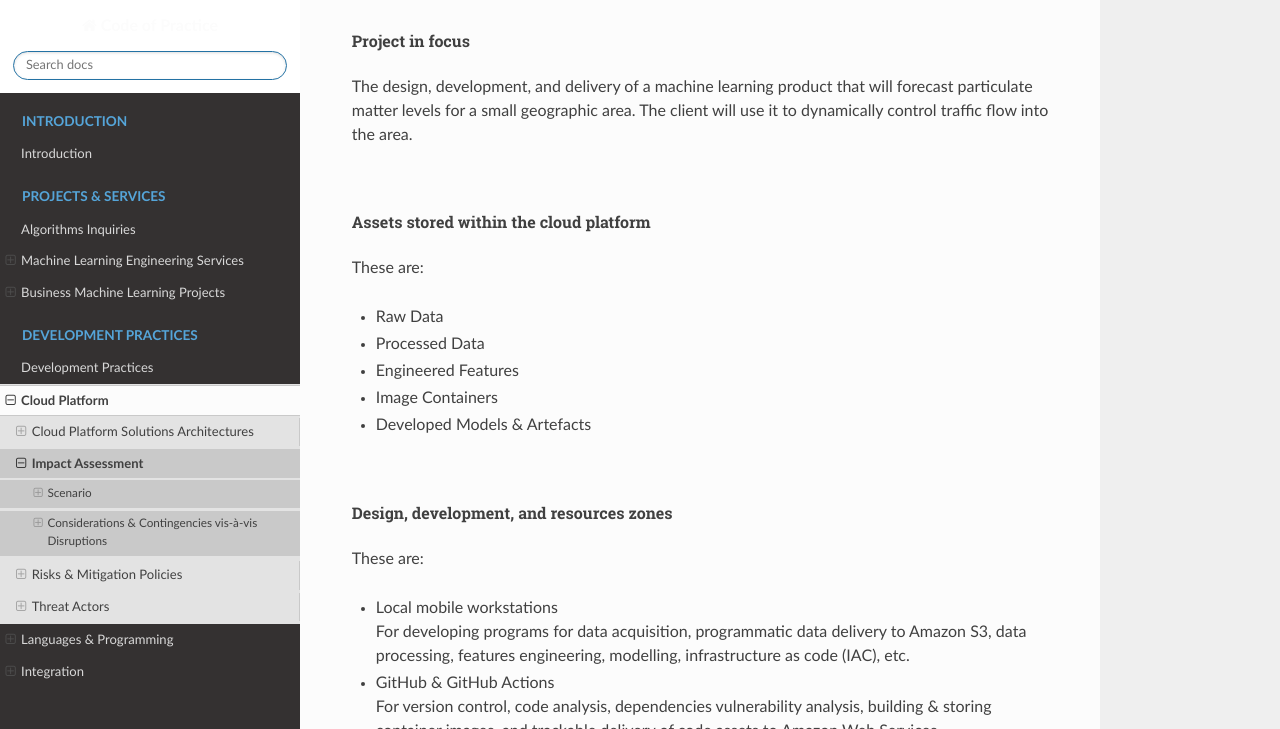
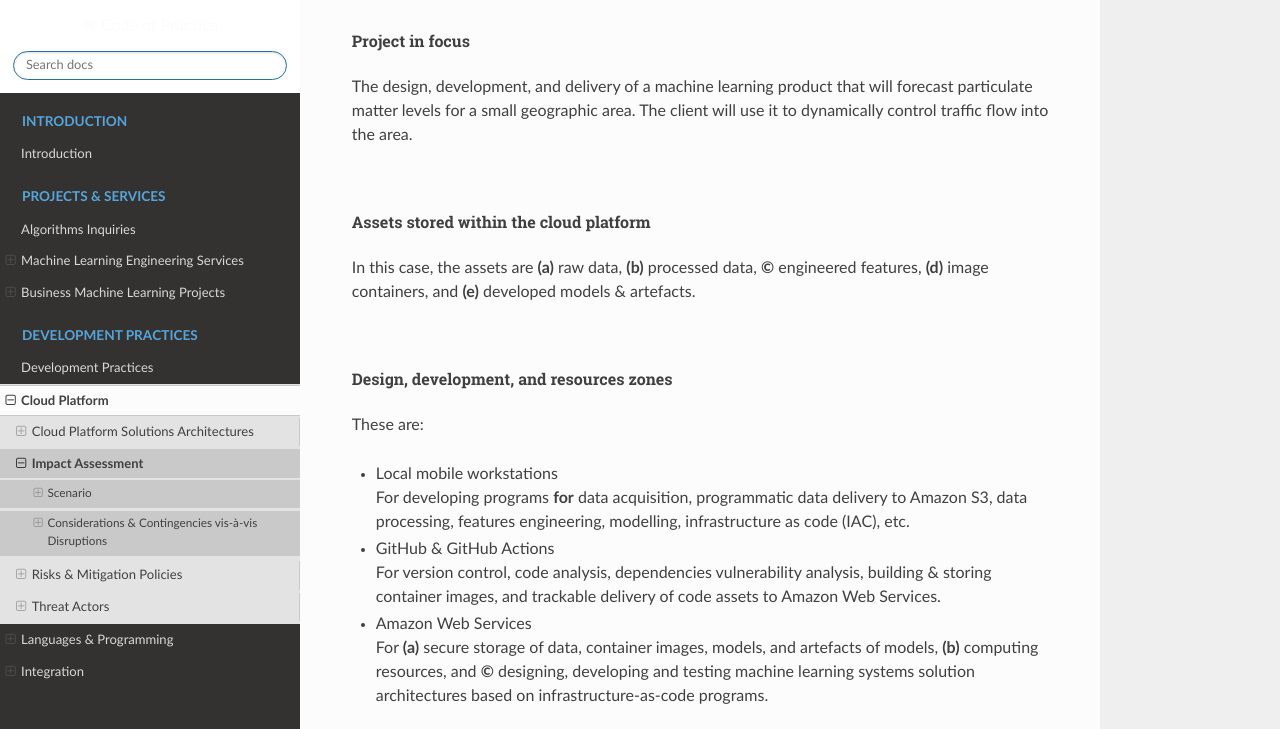
Before and after one commit to thereferences/practice, a Sphinx documentation site: the page built from docs/source/development/cloud/impact.md, in a window 1280 px wide and 900 px high, scrolled down 644 px, cut to the strip 0-729 px from the top of the window. Built offline with Sphinx 7.4.7 and the Read the Docs theme 2.0.0, drawn with Linux system fonts in a browser that asks for light colours.

Commit message:
Update docs/source/development/cloud/impact.md

```diff
--- a/docs/source/development/cloud/impact.md
+++ b/docs/source/development/cloud/impact.md
@@ -26,13 +26,8 @@ The design, development, and delivery of a machine learning product that will fo
 
 ### Assets stored within the cloud platform
 
-These are:
-
-* Raw Data
-* Processed Data
-* Engineered Features
-* Image Containers
-* Developed Models & Artefacts
+In this case, the assets are **(a)** raw data, **(b)** processed data, **(c)** engineered features, **(d)** image containers, and
+**(e)** developed models & artefacts.
 
 <br>
 
@@ -41,7 +36,7 @@ These are:
 These are:
 
 * Local mobile workstations<br>
-  For developing programs for data acquisition, programmatic data delivery to Amazon S3, data processing, features engineering, modelling, infrastructure as code (IAC), etc.
+  For developing programs **for** data acquisition, programmatic data delivery to Amazon S3, data processing, features engineering, modelling, infrastructure as code (IAC), etc.
 
 * GitHub & GitHub Actions<br>
   For version control, code analysis, dependencies vulnerability analysis, building & storing container images, and
```
